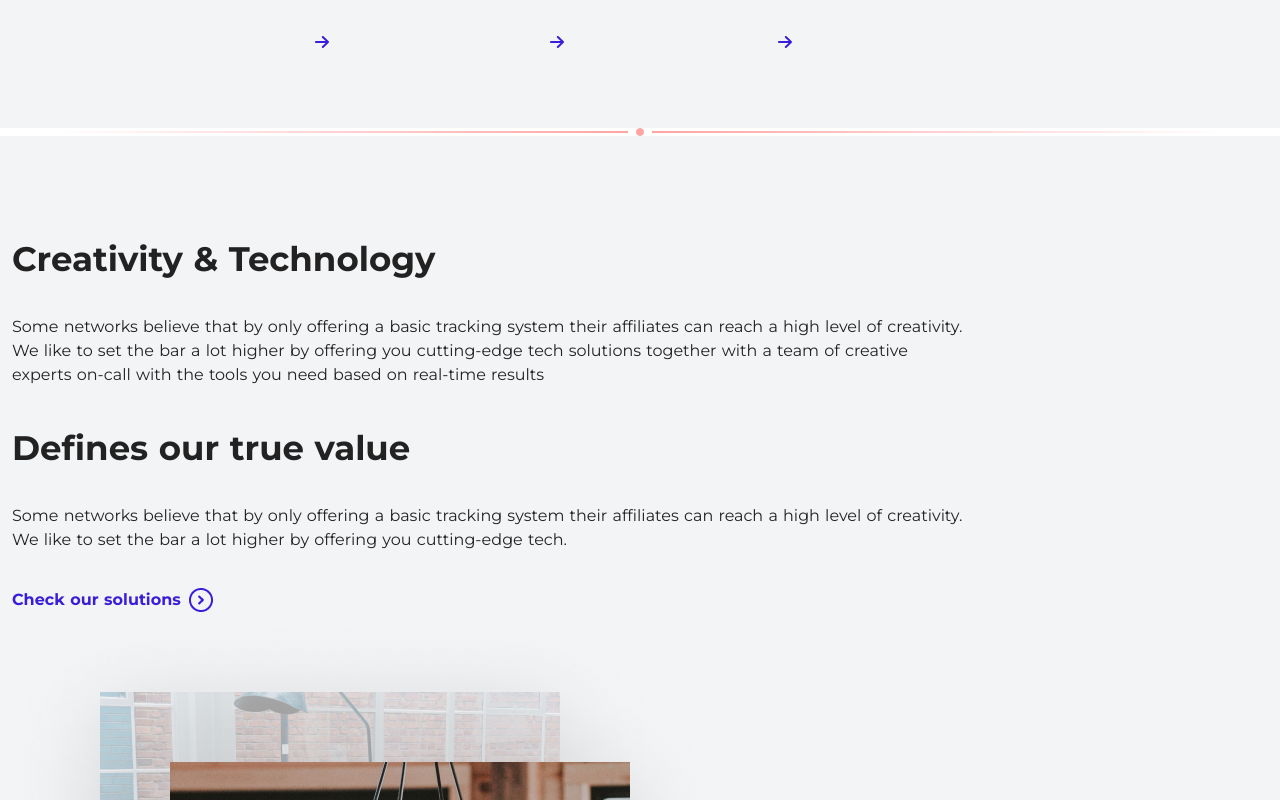
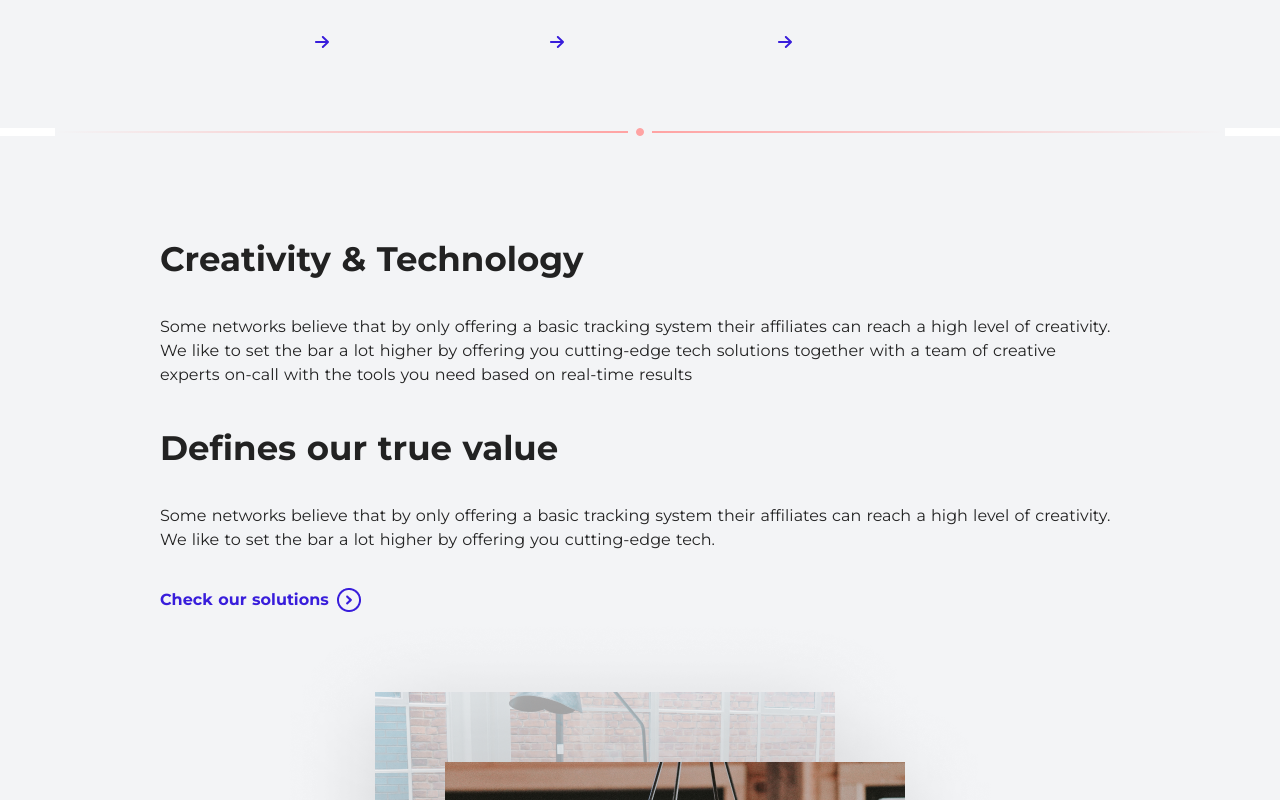
Before and after one commit to anhtuan269/landing-02, a Nuxt app: page / in a window 1280 px wide. Shown: the part 2620-3420 px from the top of the page. Built offline with nearby package versions, Linux system fonts and the light colour scheme.

Commit message:
feat(divider, customer): change background, change slideshow, padding

```diff
--- a/components/Customer/Customer.vue
+++ b/components/Customer/Customer.vue
@@ -1,6 +1,10 @@
 <template>
-  <div class="desktop:max-w-desktop mx-auto py-32 desktop:bg-white tablet:max-w-tablet tablet:bg-gray-100 tablet:bg-opacity-50">
-    <h2 class="text-34 font-bold leading-l-h3 text-center desktop:pb-0 desktop:max-w-d tablet:max-w-690 tablet:mx-auto">
+  <div
+    class="desktop:max-w-desktop mx-auto py-32 desktop:bg-white tablet:max-w-tablet tablet:bg-gray-100 tablet:bg-opacity-50"
+  >
+    <h2
+      class="text-34 font-bold leading-l-h3 text-center desktop:pb-0 desktop:max-w-d tablet:max-w-690 tablet:mx-auto"
+    >
       Working with a diverse global customer base
     </h2>
     <div class="desktop:pt-32 relative text-center left-a tablet:pt-30">
@@ -73,7 +77,6 @@ export default {
         speed: 500,
         slidesToShow: 6,
         slidesToScroll: 1,
-        centerPadding: "30px",
         responsive: [
           {
             breakpoint: 1200,
@@ -82,17 +85,17 @@ export default {
               slidesToScroll: 1,
               infinite: true,
               dots: false,
-              centerPadding: "30px"
+              centerMode: true,
+              centerPadding: "30px",
             },
           },
           {
             breakpoint: 768,
             settings: {
-              slidesToShow: 4,
+              slidesToShow: 3,
               slidesToScroll: 1,
-              initialSlide: 2,
-              centerPadding: "30px"
-
+              centerMode: true,
+              centerPadding: "20px",
             },
           },
           {
@@ -100,8 +103,8 @@ export default {
             settings: {
               slidesToShow: 2,
               slidesToScroll: 1,
-              centerPadding: "30px"
-
+              centerMode: true,
+              centerPadding: "30px",
             },
           },
         ],
--- a/components/Sections/Divider.vue
+++ b/components/Sections/Divider.vue
@@ -1,5 +1,5 @@
 <template>
-  <div class="desktop:pb-200 desktop:pt-130 max-w-d mx-auto flex items-center  tablet:pb-0 tablet:pt-0">
+  <div class="desktop:pb-200 desktop:pt-130 max-w-d mx-auto flex items-center desktop:bg-white tablet:bg-gray-100 tablet:pb-0 tablet:pt-0">
       <div class="from-menu h-0.5 w-3/6 mr-2 bg-gradient-to-l "></div>
       <div class=" w-2 h-2 border-1 border-menu bg-menu mx-auto rounded-full relative"></div>
       <div class="from-menu bg-gradient-to-r  h-0.5 w-3/6 ml-2"></div>
--- a/components/Sections/Text_content_2.vue
+++ b/components/Sections/Text_content_2.vue
@@ -1,9 +1,9 @@
 <template>
-  <div class=" desktop:max-w-d mx-auto flex desktop:flex-row desktop:justify-center desktop:items-center desktop:bg-white desktop:-mt-14  tablet:mt-0 tablet:py-100 tablet:bg-gray-100 tablet:flex-col-reverse">
+  <div class=" desktop:max-w-d mx-auto flex desktop:flex-row desktop:justify-center items-center desktop:bg-white desktop:-mt-14  tablet:mt-0 tablet:py-100 tablet:bg-gray-100 tablet:flex-col-reverse">
       <div class="image desktop:w-6/12 ">
         <img src="@/static/image/content.png" alt="">
       </div>
-      <div class="content desktop:w-5/12 relative  ml-3 tablet:w-9/12 mx-auto ">
+      <div class="content desktop:w-5/12 relative  ml-3 tablet:w-9/12 tablet:mx-auto ">
           <Heading
           :head="head1"
           />
```
